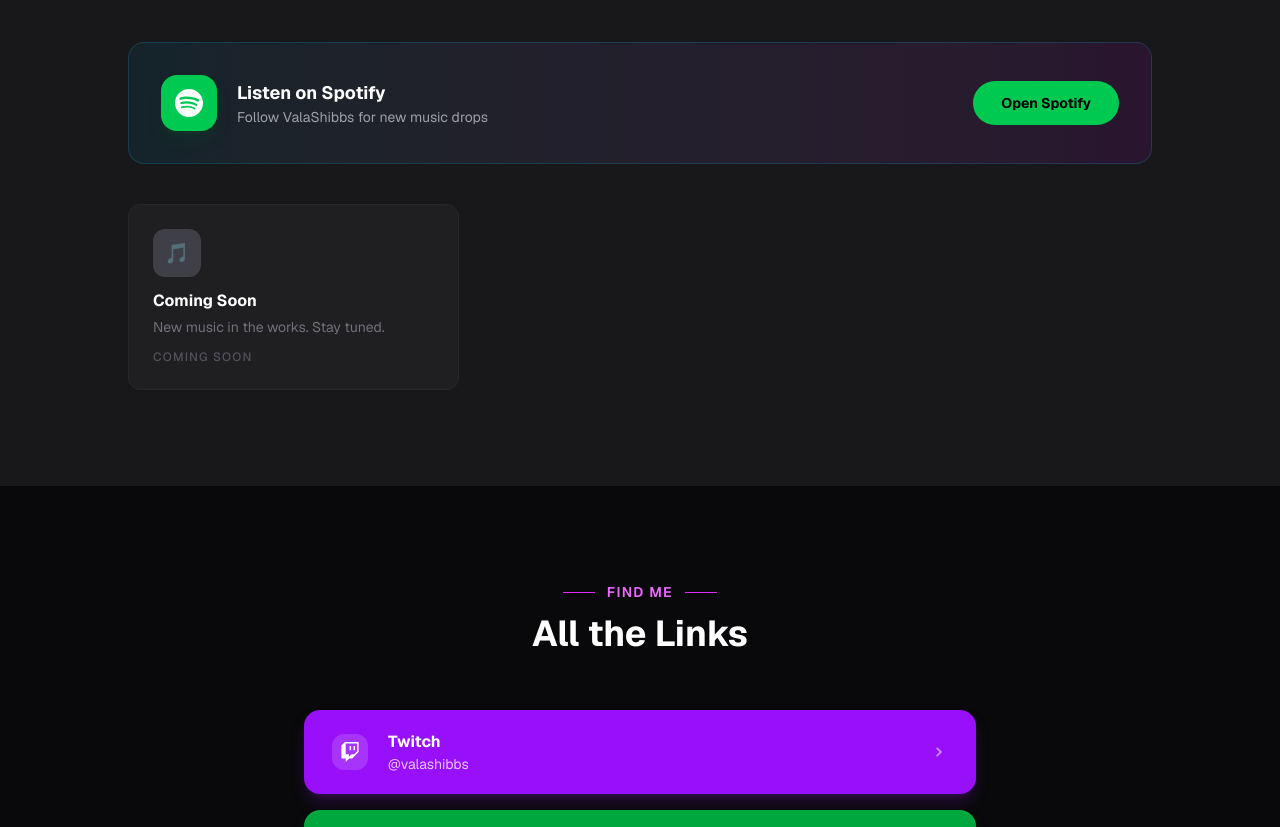
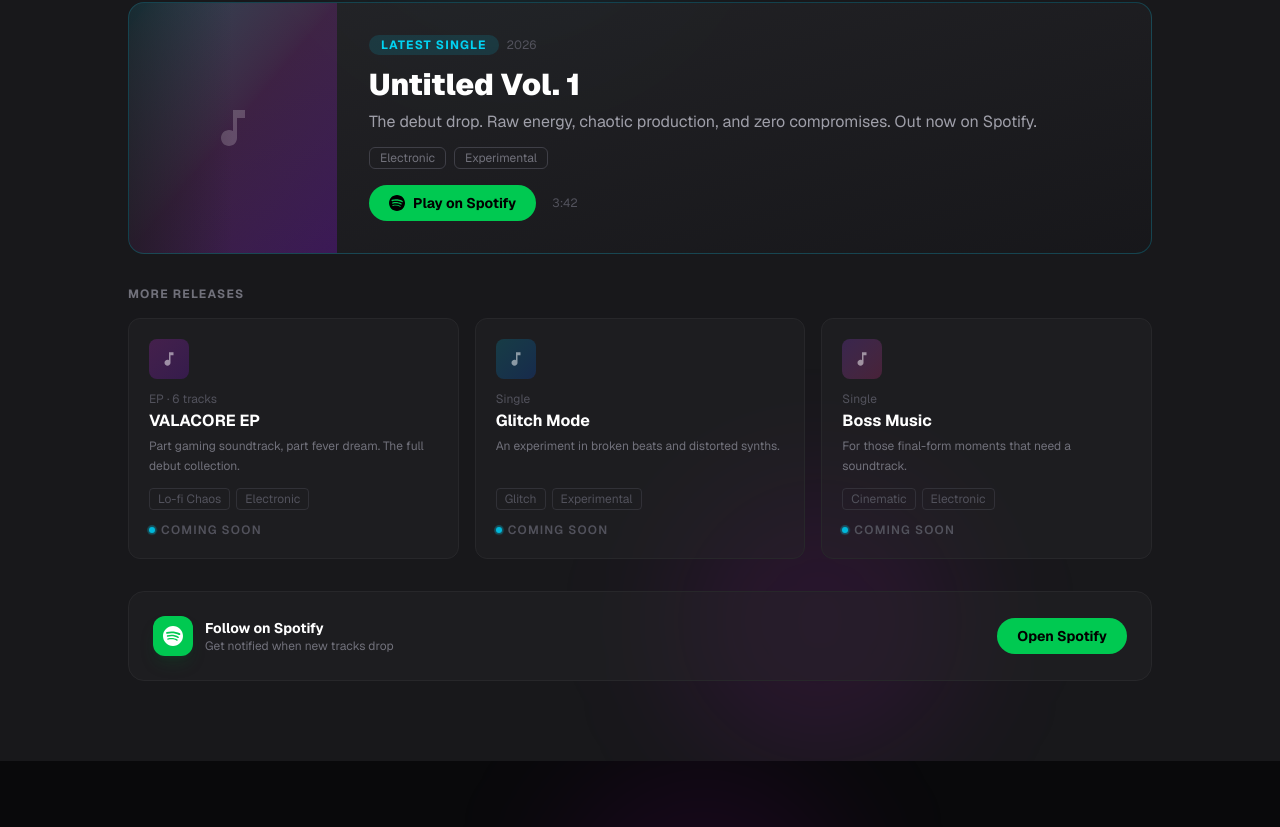
Before and after one commit to EstherAllin/esther-allin-portfolio, a Next.js app: page / in a window 1280 px wide. Shown: the part 2036-2863 px from the top of the page. Built offline with nearby package versions, Linux system fonts and the light colour scheme.

Commit message:
improved music, links and track sections

```diff
--- a/src/components/molecules/TrackCard.tsx
+++ b/src/components/molecules/TrackCard.tsx
@@ -2,13 +2,24 @@
   title: string;
   description: string;
   spotify?: string | null;
+  index?: number;
 }
 
-export default function TrackCard({ title, description, spotify }: TrackCardProps) {
+const cardGradients = [
+  "from-cyan-500/20 to-purple-500/20",
+  "from-fuchsia-500/20 to-cyan-500/20",
+  "from-purple-500/20 to-pink-500/20",
+];
+
+export default function TrackCard({ title, description, spotify, index = 0 }: TrackCardProps) {
   return (
-    <div className="flex flex-col gap-3 rounded-xl border border-zinc-800 bg-zinc-800/50 p-6 transition hover:border-zinc-600">
-      <div className="flex h-12 w-12 items-center justify-center rounded-xl bg-zinc-700 text-xl">
-        🎵
+    <div className="group flex flex-col gap-3 rounded-xl border border-zinc-800 bg-zinc-800/40 p-6 transition hover:border-zinc-600 hover:bg-zinc-800/70">
+      <div
+        className={`flex h-12 w-12 items-center justify-center rounded-xl bg-gradient-to-br ${cardGradients[index % cardGradients.length]}`}
+      >
+        <svg width="22" height="22" viewBox="0 0 24 24" fill="currentColor" className="text-white/60">
+          <path d="M12 3v10.55c-.59-.34-1.27-.55-2-.55-2.21 0-4 1.79-4 4s1.79 4 4 4 4-1.79 4-4V7h4V3h-6z" />
+        </svg>
       </div>
       <div>
         <h3 className="font-bold text-white">{title}</h3>
@@ -24,7 +35,11 @@
           Play on Spotify →
         </a>
       ) : (
-        <span className="mt-auto text-xs font-medium uppercase tracking-widest text-zinc-600">
+        <span className="mt-auto flex items-center gap-2 text-xs font-semibold uppercase tracking-widest text-zinc-500">
+          <span className="relative flex h-1.5 w-1.5">
+            <span className="absolute inline-flex h-full w-full animate-ping rounded-full bg-cyan-400 opacity-75" />
+            <span className="relative inline-flex h-1.5 w-1.5 rounded-full bg-cyan-500" />
+          </span>
           Coming Soon
         </span>
       )}
--- a/src/components/organisms/LinksSection.tsx
+++ b/src/components/organisms/LinksSection.tsx
@@ -11,52 +11,61 @@
 const links = [
   {
     name: "Twitch",
-    handle: "@valashibbs",
+    handle: "Live streaming · @valashibbs",
     href: "https://twitch.tv/valashibbs",
-    bg: "bg-purple-600 hover:bg-purple-500",
-    shadow: "shadow-purple-900/40",
-    icon: <TwitchIcon />,
+    bg: "bg-purple-950/70 hover:bg-purple-900/60 border border-purple-500/25 hover:border-purple-400/50",
+    shadow: "shadow-purple-950/40",
+    icon: <TwitchIcon size={20} />,
   },
   {
     name: "Spotify",
-    handle: "ValaShibbs",
+    handle: "Music releases · ValaShibbs",
     href: "https://open.spotify.com",
-    bg: "bg-green-600 hover:bg-green-500",
-    shadow: "shadow-green-900/40",
-    icon: <SpotifyIcon />,
+    bg: "bg-zinc-800/60 hover:bg-green-950/50 border border-zinc-700/50 hover:border-green-500/40",
+    shadow: "shadow-black/20",
+    icon: <SpotifyIcon size={20} />,
   },
   {
     name: "YouTube",
-    handle: "@valashibbs",
+    handle: "Videos & VODs · @valashibbs",
     href: "https://youtube.com",
-    bg: "bg-red-600 hover:bg-red-500",
-    shadow: "shadow-red-900/40",
-    icon: <YouTubeIcon />,
+    bg: "bg-zinc-800/60 hover:bg-red-950/50 border border-zinc-700/50 hover:border-red-500/40",
+    shadow: "shadow-black/20",
+    icon: <YouTubeIcon size={20} />,
   },
   {
     name: "TikTok",
-    handle: "@valashibbs",
+    handle: "Clips & shorts · @valashibbs",
     href: "https://tiktok.com",
-    bg: "bg-zinc-700 hover:bg-zinc-600",
-    shadow: "shadow-black/30",
-    icon: <TikTokIcon />,
+    bg: "bg-zinc-800/60 hover:bg-zinc-700/60 border border-zinc-700/50 hover:border-zinc-500/50",
+    shadow: "shadow-black/20",
+    icon: <TikTokIcon size={20} />,
   },
   {
     name: "Discord",
-    handle: "Join the server",
+    handle: "Community server · join the chaos",
     href: "https://discord.gg",
-    bg: "bg-indigo-600 hover:bg-indigo-500",
-    shadow: "shadow-indigo-900/40",
-    icon: <DiscordIcon />,
+    bg: "bg-indigo-950/70 hover:bg-indigo-900/60 border border-indigo-500/25 hover:border-indigo-400/50",
+    shadow: "shadow-indigo-950/40",
+    icon: <DiscordIcon size={20} />,
   },
 ];
 
 export default function LinksSection() {
   return (
-    <section id="links" className="bg-zinc-950 px-6 py-24">
-      <div className="mx-auto max-w-2xl">
-        <SectionHeading label="Find Me" title="All the Links" accent="fuchsia" />
-        <div className="flex flex-col gap-4">
+    <section id="links" className="relative overflow-hidden bg-zinc-950 px-6 py-20">
+      {/* Ambient glow */}
+      <div className="pointer-events-none absolute top-0 right-1/3 h-[300px] w-[300px] rounded-full bg-fuchsia-600/[0.08] blur-3xl" />
+      <div className="pointer-events-none absolute bottom-0 left-1/3 h-[250px] w-[250px] rounded-full bg-purple-600/[0.08] blur-3xl" />
+
+      <div className="relative z-10 mx-auto max-w-xl">
+        <SectionHeading
+          label="Find Me"
+          title="All the Links"
+          subtitle="Follow the chaos across platforms."
+          accent="fuchsia"
+        />
+        <div className="flex flex-col gap-3">
           {links.map((link) => (
             <SocialLinkItem key={link.name} {...link} />
           ))}
--- a/src/components/organisms/MusicSection.tsx
+++ b/src/components/organisms/MusicSection.tsx
@@ -1,52 +1,188 @@
 import SectionHeading from "../molecules/SectionHeading";
-import TrackCard from "../molecules/TrackCard";
 import { SpotifyIcon } from "../atoms/icons";
 
-const tracks = [
+const featuredTrack = {
+  label: "Latest Single",
+  title: "Untitled Vol. 1",
+  description:
+    "The debut drop. Raw energy, chaotic production, and zero compromises. Out now on Spotify.",
+  tags: ["Electronic", "Experimental"],
+  duration: "3:42",
+  year: "2026",
+  spotify: "https://open.spotify.com",
+};
+
+const releases = [
   {
-    title: "Coming Soon",
-    description: "New music in the works. Stay tuned.",
+    title: "VALACORE EP",
+    type: "EP · 6 tracks",
+    description: "Part gaming soundtrack, part fever dream. The full debut collection.",
+    tags: ["Lo-fi Chaos", "Electronic"],
+    spotify: null,
+  },
+  {
+    title: "Glitch Mode",
+    type: "Single",
+    description: "An experiment in broken beats and distorted synths.",
+    tags: ["Glitch", "Experimental"],
+    spotify: null,
+  },
+  {
+    title: "Boss Music",
+    type: "Single",
+    description: "For those final-form moments that need a soundtrack.",
+    tags: ["Cinematic", "Electronic"],
     spotify: null,
   },
 ];
 
+const cardGradients = [
+  "from-fuchsia-500/20 to-purple-600/20",
+  "from-cyan-500/20 to-blue-600/20",
+  "from-purple-500/20 to-pink-500/20",
+];
+
 export default function MusicSection() {
   return (
-    <section id="music" className="bg-zinc-900 px-6 py-24">
-      <div className="mx-auto max-w-5xl">
+    <section id="music" className="relative overflow-hidden bg-zinc-900 px-6 py-20">
+      {/* Ambient glow */}
+      <div className="pointer-events-none absolute -top-20 left-1/4 h-[380px] w-[380px] rounded-full bg-cyan-600/10 blur-3xl" />
+      <div className="pointer-events-none absolute bottom-0 right-1/4 h-[280px] w-[280px] rounded-full bg-fuchsia-600/10 blur-3xl" />
+
+      <div className="relative z-10 mx-auto max-w-5xl">
         <SectionHeading
           label="Music"
           title="Music Chaos"
-          subtitle="Original songs, weird covers, and sonic chaos. Find everything on Spotify."
+          subtitle="Original tracks, sonic experiments, and covers. All on Spotify."
           accent="cyan"
         />
 
-        {/* Spotify CTA banner */}
-        <div className="mb-10 flex flex-col items-center justify-between gap-6 rounded-2xl border border-cyan-500/20 bg-gradient-to-r from-cyan-600/10 to-fuchsia-600/10 p-8 sm:flex-row">
-          <div className="flex items-center gap-5">
-            <span className="flex h-14 w-14 flex-shrink-0 items-center justify-center rounded-2xl bg-green-500 text-white shadow-lg shadow-green-900/30">
-              <SpotifyIcon size={28} />
+        {/* Featured track — hero card */}
+        <div className="mb-8 overflow-hidden rounded-2xl border border-cyan-500/25 bg-gradient-to-br from-zinc-800/80 to-zinc-900/80">
+          <div className="flex flex-col sm:flex-row">
+            {/* Album art */}
+            <div className="relative flex h-48 w-full flex-shrink-0 items-center justify-center overflow-hidden bg-gradient-to-br from-cyan-500/25 via-fuchsia-500/15 to-purple-600/25 sm:h-auto sm:w-52">
+              <svg width="48" height="48" viewBox="0 0 24 24" fill="currentColor" className="text-white/20">
+                <path d="M12 3v10.55c-.59-.34-1.27-.55-2-.55-2.21 0-4 1.79-4 4s1.79 4 4 4 4-1.79 4-4V7h4V3h-6z" />
+              </svg>
+              <div className="absolute inset-0 bg-gradient-to-t from-zinc-900/60 via-transparent to-transparent sm:bg-gradient-to-r" />
+            </div>
+
+            {/* Info */}
+            <div className="flex flex-1 flex-col justify-between gap-4 p-6 sm:p-8">
+              <div className="flex flex-col gap-3">
+                <div className="flex flex-wrap items-center gap-2">
+                  <span className="rounded-full bg-cyan-500/15 px-3 py-0.5 text-xs font-bold uppercase tracking-widest text-cyan-400">
+                    {featuredTrack.label}
+                  </span>
+                  <span className="text-xs text-zinc-600">{featuredTrack.year}</span>
+                </div>
+                <div>
+                  <h3 className="text-2xl font-black text-white sm:text-3xl">{featuredTrack.title}</h3>
+                  <p className="mt-1.5 text-sm leading-relaxed text-zinc-400 sm:text-base">
+                    {featuredTrack.description}
+                  </p>
+                </div>
+                <div className="flex flex-wrap gap-2">
+                  {featuredTrack.tags.map((tag) => (
+                    <span
+                      key={tag}
+                      className="rounded-md border border-zinc-700 px-2.5 py-0.5 text-xs text-zinc-500"
+                    >
+                      {tag}
+                    </span>
+                  ))}
+                </div>
+              </div>
+              <div className="flex items-center gap-4">
+                <a
+                  href={featuredTrack.spotify}
+                  target="_blank"
+                  rel="noopener noreferrer"
+                  className="flex items-center gap-2 rounded-full bg-green-500 px-5 py-2 text-sm font-bold text-black transition hover:bg-green-400 active:scale-95"
+                >
+                  <SpotifyIcon size={16} />
+                  Play on Spotify
+                </a>
+                <span className="text-xs text-zinc-600">{featuredTrack.duration}</span>
+              </div>
+            </div>
+          </div>
+        </div>
+
+        {/* More releases */}
+        <h4 className="mb-4 text-xs font-bold uppercase tracking-widest text-zinc-500">
+          More Releases
+        </h4>
+        <div className="mb-8 grid gap-4 sm:grid-cols-2 lg:grid-cols-3">
+          {releases.map((release, i) => (
+            <div
+              key={i}
+              className="flex flex-col gap-3 rounded-xl border border-zinc-800 bg-zinc-800/40 p-5 transition hover:border-zinc-600 hover:bg-zinc-800/70"
+            >
+              <div
+                className={`flex h-10 w-10 items-center justify-center rounded-lg bg-gradient-to-br ${cardGradients[i % cardGradients.length]}`}
+              >
+                <svg width="18" height="18" viewBox="0 0 24 24" fill="currentColor" className="text-white/50">
+                  <path d="M12 3v10.55c-.59-.34-1.27-.55-2-.55-2.21 0-4 1.79-4 4s1.79 4 4 4 4-1.79 4-4V7h4V3h-6z" />
+                </svg>
+              </div>
+              <div>
+                <div className="mb-0.5 text-xs text-zinc-600">{release.type}</div>
+                <h4 className="font-bold text-white">{release.title}</h4>
+                <p className="mt-1 text-xs leading-relaxed text-zinc-500">{release.description}</p>
+              </div>
+              <div className="mt-auto flex flex-wrap gap-1.5">
+                {release.tags.map((tag) => (
+                  <span
+                    key={tag}
+                    className="rounded border border-zinc-700/60 px-2 py-0.5 text-xs text-zinc-600"
+                  >
+                    {tag}
+                  </span>
+                ))}
+              </div>
+              {release.spotify ? (
+                <a
+                  href={release.spotify}
+                  target="_blank"
+                  rel="noopener noreferrer"
+                  className="text-xs font-medium text-green-400 hover:text-green-300"
+                >
+                  Play on Spotify →
+                </a>
+              ) : (
+                <span className="flex items-center gap-1.5 text-xs font-semibold uppercase tracking-widest text-zinc-600">
+                  <span className="relative flex h-1.5 w-1.5">
+                    <span className="absolute inline-flex h-full w-full animate-ping rounded-full bg-cyan-400 opacity-75" />
+                    <span className="relative inline-flex h-1.5 w-1.5 rounded-full bg-cyan-500" />
+                  </span>
+                  Coming Soon
+                </span>
+              )}
+            </div>
+          ))}
+        </div>
+
+        {/* Spotify follow CTA */}
+        <div className="flex flex-col items-center justify-between gap-4 rounded-2xl border border-zinc-800 bg-zinc-800/40 p-5 sm:flex-row sm:p-6">
+          <div className="flex items-center gap-3">
+            <span className="flex h-10 w-10 flex-shrink-0 items-center justify-center rounded-xl bg-green-500 text-white shadow-lg shadow-green-900/30">
+              <SpotifyIcon size={20} />
             </span>
             <div>
-              <p className="text-lg font-bold text-white">Listen on Spotify</p>
-              <p className="text-sm text-zinc-400">Follow ValaShibbs for new music drops</p>
+              <p className="text-sm font-bold text-white">Follow on Spotify</p>
+              <p className="text-xs text-zinc-500">Get notified when new tracks drop</p>
             </div>
           </div>
           <a
             href="https://open.spotify.com"
             target="_blank"
             rel="noopener noreferrer"
-            className="flex-shrink-0 rounded-full bg-green-500 px-7 py-3 text-sm font-bold text-black transition hover:bg-green-400 active:scale-95"
+            className="flex-shrink-0 rounded-full bg-green-500 px-5 py-2 text-sm font-bold text-black transition hover:bg-green-400 active:scale-95"
           >
             Open Spotify
           </a>
-        </div>
-
-        {/* Track list */}
-        <div className="grid gap-4 sm:grid-cols-2 lg:grid-cols-3">
-          {tracks.map((track, i) => (
-            <TrackCard key={i} {...track} />
-          ))}
         </div>
       </div>
     </section>
```
